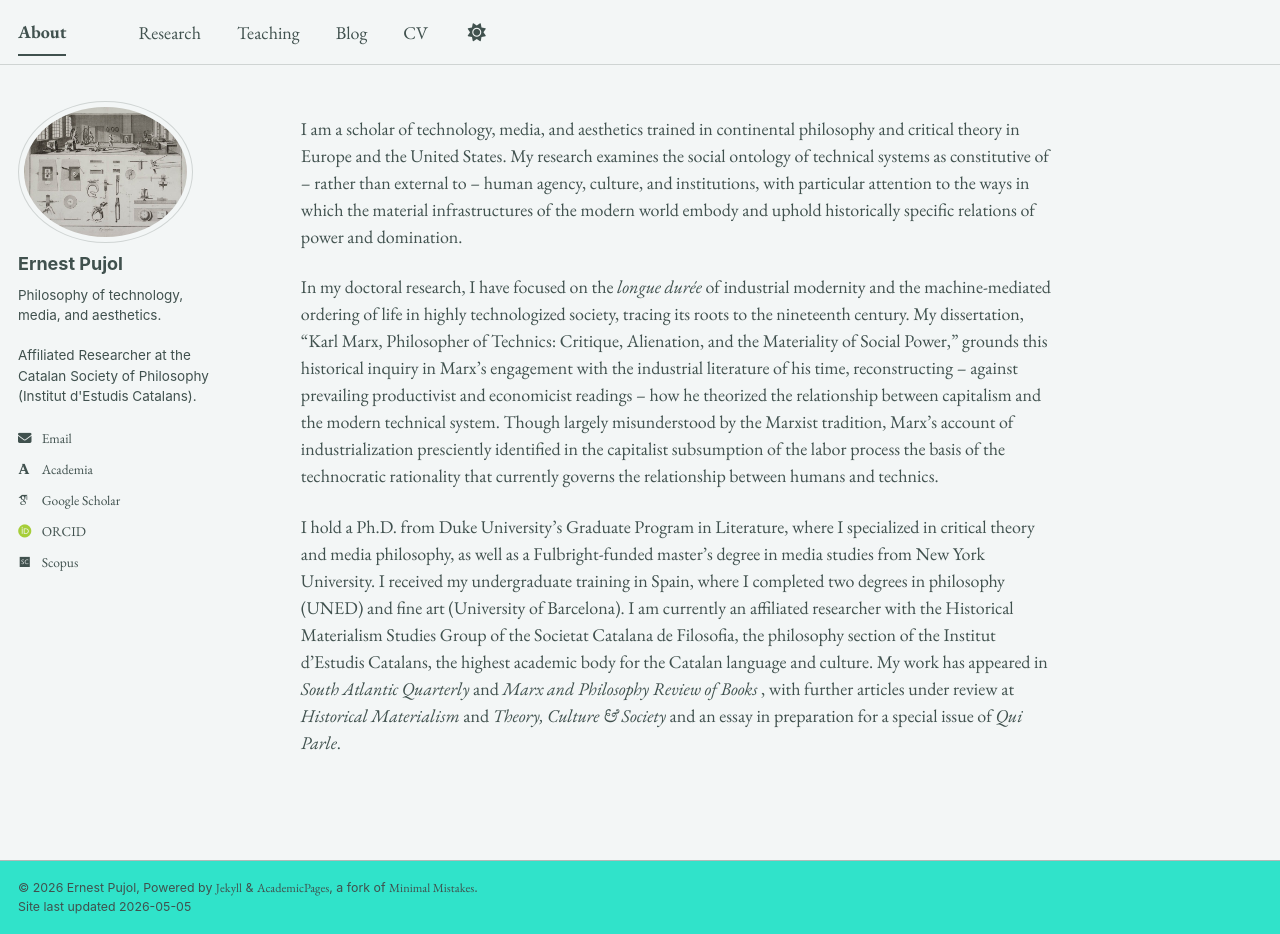
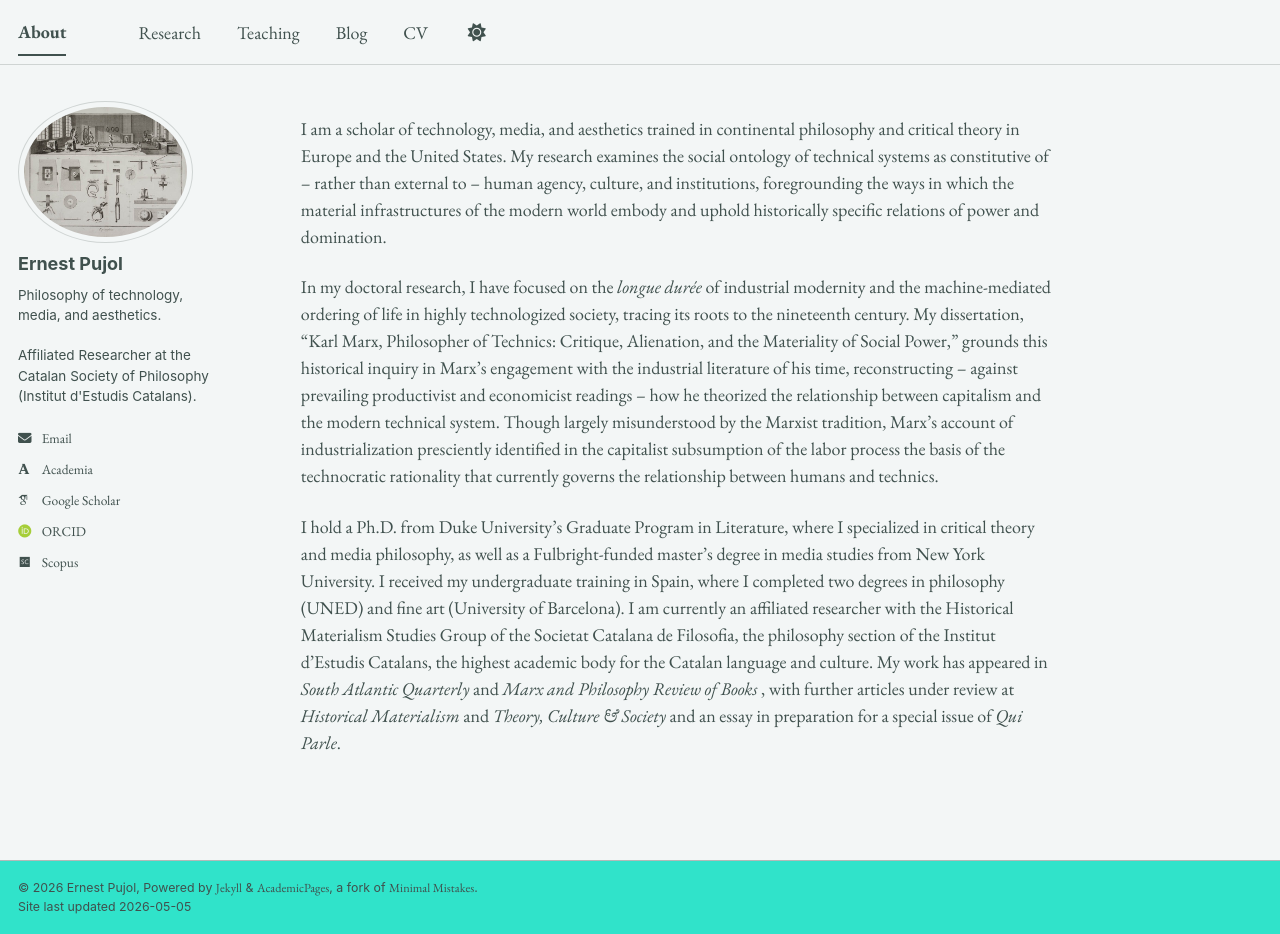
Before and after one commit to epujol90/epujol90.github.io, a Jekyll site: the page built from _pages/about.md, in a window 1280 px wide and 934 px high. Built offline with Jekyll 4.4.1, drawn with Linux system fonts in a browser that asks for light colours; some web fonts are replaced; a script bundle is joined from its source files by our own code; library files that are not in the unit come from our copies.

Commit message:
Update about.md

```diff
--- a/_pages/about.md
+++ b/_pages/about.md
@@ -6,7 +6,7 @@ redirect_from:
   - /about/
   - /about.html
 ---
-I am a scholar of technology, media, and aesthetics trained in continental philosophy and critical theory in Europe and the United States. My research examines the social ontology of technical systems as constitutive of -- rather than external to -- human agency, culture, and institutions, with particular attention to the ways in which the material infrastructures of the modern world embody and uphold historically specific relations of power and domination.
+I am a scholar of technology, media, and aesthetics trained in continental philosophy and critical theory in Europe and the United States. My research examines the social ontology of technical systems as constitutive of -- rather than external to -- human agency, culture, and institutions, foregrounding the ways in which the material infrastructures of the modern world embody and uphold historically specific relations of power and domination.
 
 In my doctoral research, I have focused on the _longue durée_ of industrial modernity and the machine-mediated ordering of life in highly technologized society, tracing its roots to the nineteenth century. My dissertation, “Karl Marx, Philosopher of Technics: Critique, Alienation, and the Materiality of Social Power,” grounds this historical inquiry in Marx’s engagement with the industrial literature of his time, reconstructing -- against prevailing productivist and economicist readings -- how he theorized the relationship between capitalism and the modern technical system. Though largely misunderstood by the Marxist tradition, Marx’s account of industrialization presciently identified in the capitalist subsumption of the labor process the basis of the technocratic rationality that currently governs the relationship between humans and technics.
 
```
